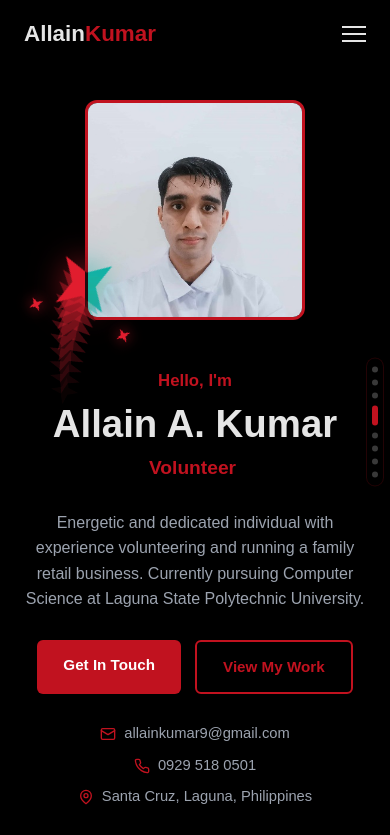
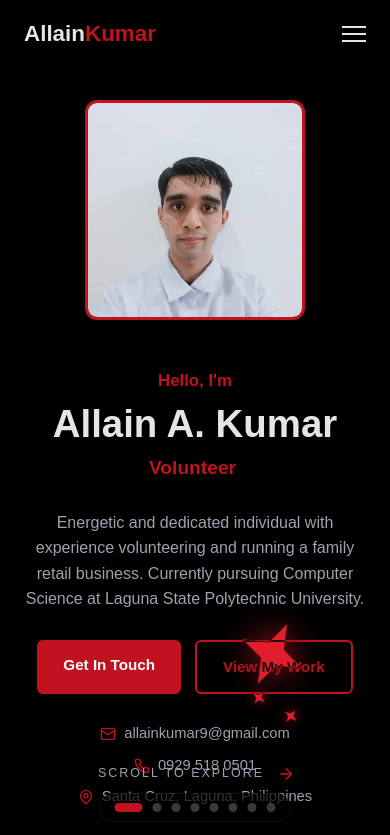
Before and after one commit to AllainKumar/github-portfolio, a plain HTML site: page index.html in a window 390 px wide. Shown: the top 835 px of the page. Drawn offline with nearby package versions, Linux system fonts and the light colour scheme; a web font is replaced by a local one.

Commit message:
Side-scroll on mobile, star rests until scroll or touch with slow idle spin

```diff
--- a/script.js
+++ b/script.js
@@ -123,6 +123,9 @@ if (window.gsap && window.ScrollTrigger) {
   const TRAIL = 10;
   const dots = document.getElementById('dots');
   let pinTrigger = null;
+  let panelAt = i => i / (panels.length - 1); // scroll progress where section i is in view
+  let rebuild = null;
+  let activeIndex = 0;
 
   // one progress dot per section
   const dotBtns = panels.map(panel => {
@@ -136,6 +139,7 @@ if (window.gsap && window.ScrollTrigger) {
     return btn;
   });
   function setActiveDot(i) {
+    activeIndex = i;
     dotBtns.forEach((b, j) => b.classList.toggle('active', i === j));
   }
 
@@ -165,6 +169,7 @@ if (window.gsap && window.ScrollTrigger) {
       }
     });
     pinTrigger = tween.scrollTrigger;
+    panelAt = i => i / (panels.length - 1);
 
     return () => {
       ScrollTrigger.removeEventListener('refreshInit', fitPanels);
@@ -174,15 +179,85 @@ if (window.gsap && window.ScrollTrigger) {
     };
   });
 
-  // mobile keeps the normal vertical page; the dots follow whichever section is mid-screen
-  function updateMobileDot() {
-    if (pinTrigger) return;
-    let i = 0;
-    panels.forEach((p, j) => { if (p.getBoundingClientRect().top <= innerHeight / 2) i = j; });
-    setActiveDot(i);
-  }
-  window.addEventListener('scroll', updateMobileDot, { passive: true });
-  updateMobileDot();
+  // phones get the same sideways travel, but a section taller than the screen
+  // first scrolls up inside its panel before the next one slides in
+  gsap.matchMedia().add('(max-width: 800px)', () => {
+    document.body.classList.add('hs');
+    let tl = null, moves = [], lastWidth = innerWidth;
+    const boxes = panels.map(p => p.querySelector('.container'));
+
+    function build() {
+      const current = tl ? activeIndex : 0;
+      if (tl) { tl.scrollTrigger.kill(true); tl.kill(); }
+      gsap.set(track, { x: 0 });
+      gsap.set(boxes, { y: 0 });
+      tl = gsap.timeline({ defaults: { ease: 'none' } });
+      moves = [];
+      const marks = [];
+      // timeline durations are in pixels, so scroll length matches the distance travelled
+      panels.forEach((panel, i) => {
+        const cs = getComputedStyle(panel);
+        const over = boxes[i].offsetHeight - (panel.clientHeight - parseFloat(cs.paddingTop) - parseFloat(cs.paddingBottom));
+        panel.classList.toggle('tall', over > 0);
+        marks.push(tl.duration());
+        if (over > 0) tl.to(boxes[i], { y: -over, duration: over });
+        const next = panels[i + 1];
+        if (next) {
+          moves.push([tl.duration(), tl.duration() + next.offsetWidth]);
+          tl.to(track, { x: -next.offsetLeft, duration: next.offsetWidth });
+        }
+      });
+      const total = tl.duration();
+      pinTrigger = ScrollTrigger.create({
+        animation: tl,
+        trigger: hscroll,
+        pin: true,
+        scrub: 1,
+        end: '+=' + total,
+        // only snap while a section is part-way through sliding in
+        snap: {
+          snapTo: v => {
+            const t = v * total;
+            const m = moves.find(([a, b]) => t > a && t < b);
+            return m ? (t - m[0] < m[1] - t ? m[0] : m[1]) / total : v;
+          },
+          inertia: false, duration: { min: .25, max: .7 }, delay: .05, ease: 'power2.inOut'
+        },
+        onUpdate: self => {
+          const t = self.progress * total;
+          setActiveDot(moves.filter(([a, b]) => t >= (a + b) / 2).length);
+          document.body.classList.toggle('hs-moved', self.progress > .02);
+        },
+        onLeave: () => document.body.classList.add('hs-past'),
+        onEnterBack: () => document.body.classList.remove('hs-past')
+      });
+      panelAt = i => marks[i] / total;
+      if (current) { pinTrigger.refresh(); scrollToPanel('#' + panels[current].id, 'instant'); }
+    }
+    build();
+    setActiveDot(0);
+    rebuild = build;
+
+    // rebuild when the width changes (rotation), not when the address bar hides
+    const onResize = () => {
+      if (innerWidth === lastWidth) return;
+      lastWidth = innerWidth;
+      build();
+    };
+    window.addEventListener('resize', onResize);
+
+    return () => {
+      window.removeEventListener('resize', onResize);
+      tl.scrollTrigger.kill(true);
+      tl.kill();
+      gsap.set(track, { clearProps: 'transform' });
+      gsap.set(boxes, { clearProps: 'transform' });
+      panels.forEach(p => p.classList.remove('tall'));
+      document.body.classList.remove('hs', 'hs-moved', 'hs-past');
+      rebuild = null;
+      pinTrigger = null;
+    };
+  });
 
   // hero entrance
   gsap.from('.hero-text > *', { y: 40, autoAlpha: 0, duration: .9, stagger: .08, ease: 'power3.out' });
@@ -203,9 +278,12 @@ if (window.gsap && window.ScrollTrigger) {
     el: copyStar('mini'), x: innerWidth / 2, y: innerHeight / 2,
     follow: i ? .05 : .08, orbit: i ? 95 : 70, phase: i * Math.PI, dir: i ? -1 : 1
   }));
-  const s = { x: innerWidth / 2, y: innerHeight / 2, angle: 0, scale: 0, speed: 0, lastY: scrollY, intro: 0 };
+  const s = { x: innerWidth / 2, y: innerHeight / 2, angle: 0, scale: 0, speed: 0, lastY: scrollY, intro: 0, clock: 0, energy: 0, touching: false };
   const trail = [];
   gsap.to(s, { intro: 1, duration: 1.4, ease: 'back.out(1.6)', delay: .3 });
+  // the star only flies while the screen is touched (or mouse held) or the page is scrolling
+  ['touchstart', 'pointerdown'].forEach(e => addEventListener(e, () => { s.touching = true; }, { passive: true }));
+  ['touchend', 'touchcancel', 'pointerup'].forEach(e => addEventListener(e, () => { s.touching = false; }, { passive: true }));
   const place = (el, x, y, angle, scale) => {
     el.style.transform = `translate(${x}px, ${y}px) rotate(${angle}deg) scale(${scale})`;
   };
@@ -215,13 +293,18 @@ if (window.gsap && window.ScrollTrigger) {
     const max = document.documentElement.scrollHeight - h;
     const p = pinTrigger ? pinTrigger.progress : (max > 0 ? scrollY / max : 0);
     const f = Math.min(dt / 16.7, 3); // keep speeds the same at any frame rate
+    const active = s.touching || scrollY !== s.lastY;
     s.speed += ((scrollY - s.lastY) / Math.max(dt, 1) * 1000 - s.speed) * .15;
     s.lastY = scrollY;
-    const tx = w * .5 + w * (small ? .34 : .4) * Math.sin(time * .8 + p * 9);
-    const ty = h * .55 + h * .3 * Math.sin(time * 1.15 + p * 13) * Math.cos(time * .37 + p * 4);
+    // energy ramps up quickly when active and fades out gently, so the star glides to a stop
+    s.energy += ((active ? 1 : 0) - s.energy) * (active ? .2 : .05) * f;
+    s.clock += dt / 1000 * s.energy;
+    const c = s.clock;
+    const tx = w * .5 + w * (small ? .34 : .4) * Math.sin(c * .8 + p * 9);
+    const ty = h * .55 + h * .3 * Math.sin(c * 1.15 + p * 13) * Math.cos(c * .37 + p * 4);
     s.x += (tx - s.x) * .07 * f;
     s.y += (ty - s.y) * .07 * f;
-    s.angle += (1.2 + Math.abs(s.speed) * .004) * f;
+    s.angle += (.3 + .9 * s.energy + Math.abs(s.speed) * .004) * f; // always spins slowly, faster when active
     s.scale += (s.intro * (1 + Math.min(Math.abs(s.speed) / 2500, .9)) - s.scale) * .12;
     place(star, s.x, s.y, s.angle, s.scale);
 
@@ -235,7 +318,7 @@ if (window.gsap && window.ScrollTrigger) {
     });
 
     minis.forEach(m => {
-      const a = time * 2.4 * m.dir + m.phase;
+      const a = c * 2.4 * m.dir + m.phase;
       const r = m.orbit * s.scale * (small ? .65 : 1);
       m.x += (s.x + Math.cos(a) * r - m.x) * m.follow * f;
       m.y += (s.y + Math.sin(a) * r - m.y) * m.follow * f;
@@ -247,10 +330,9 @@ if (window.gsap && window.ScrollTrigger) {
   // in-page links scroll to the matching point along the track
   function scrollToPanel(hash, behavior = 'smooth') {
     const panel = hash && document.querySelector(hash);
-    if (!panel || panel.parentElement !== track) return false;
-    if (!pinTrigger) { panel.scrollIntoView({ behavior }); return true; }
-    const offset = panel.offsetLeft - (window.innerWidth - panel.offsetWidth) / 2;
-    window.scrollTo({ top: pinTrigger.start + Math.min(Math.max(offset, 0), distance()), behavior });
+    if (!pinTrigger || !panel || panel.parentElement !== track) return false;
+    const at = panelAt(panels.indexOf(panel));
+    window.scrollTo({ top: pinTrigger.start + at * (pinTrigger.end - pinTrigger.start), behavior });
     return true;
   }
   document.querySelectorAll('a[href^="#"]').forEach(a => {
@@ -263,7 +345,10 @@ if (window.gsap && window.ScrollTrigger) {
     });
   });
 
+  // section heights change once the web fonts and images arrive
+  window.addEventListener('load', () => { if (rebuild) rebuild(); ScrollTrigger.refresh(); });
   document.fonts.ready.then(() => {
+    if (rebuild) rebuild();
     ScrollTrigger.refresh();
     if (location.hash) scrollToPanel(location.hash, 'instant');
   });
--- a/style.css
+++ b/style.css
@@ -272,8 +272,8 @@ body.hs .reveal { transition: opacity .8s ease, transform .8s cubic-bezier(.2, .
 body.hs .reveal:not(.visible) { transform: translateX(80px); filter: blur(6px); }
 
 /* red four-point star that flies around the screen (moved by script.js) */
-.scroll-hint { display: none; }
-.star-layer {
+.star-layer, .dots, .scroll-hint { display: none; }
+body.hs .star-layer {
   display: block; position: fixed; inset: 0; z-index: 90; pointer-events: none;
   mix-blend-mode: difference; /* text under the star changes colour */
   transition: opacity .4s, visibility .4s;
@@ -285,26 +285,20 @@ body.hs .reveal:not(.visible) { transform: translateX(80px); filter: blur(6px);
 .star-layer .star { filter: drop-shadow(0 0 16px rgba(225, 29, 46, .75)); }
 .star-layer .mini { filter: drop-shadow(0 0 30px rgba(225, 29, 46, .9)); }
 
-/* progress dots: a slim column on the right edge (phones), a bar at the bottom (desktop) */
-.dots {
-  display: flex; flex-direction: column; align-items: center; gap: 7px;
-  position: fixed; right: 6px; top: 50%; transform: translateY(-50%); z-index: 50;
-  padding: 8px 5px; border-radius: 999px;
+/* progress dots */
+body.hs .dots {
+  display: flex; align-items: center; gap: 10px;
+  position: fixed; left: 50%; bottom: 22px; transform: translateX(-50%); z-index: 50;
+  padding: 9px 14px; border-radius: 999px;
   background: rgba(0, 0, 0, .7); border: 1px solid var(--accent-dim);
   transition: opacity .4s, visibility .4s;
 }
 .dots button {
-  width: 6px; height: 6px; padding: 0; border: 0; border-radius: 999px; cursor: pointer;
-  background: rgba(229, 229, 229, .25); transition: width .35s, height .35s, background .35s;
+  width: 9px; height: 9px; padding: 0; border: 0; border-radius: 999px; cursor: pointer;
+  background: rgba(229, 229, 229, .25); transition: width .35s, background .35s;
 }
 .dots button:hover { background: rgba(229, 229, 229, .6); }
-.dots button.active { height: 20px; background: var(--accent); }
-body.hs .dots {
-  flex-direction: row; gap: 10px; right: auto; top: auto; left: 50%; bottom: 22px;
-  transform: translateX(-50%); padding: 9px 14px;
-}
-body.hs .dots button { width: 9px; height: 9px; }
-body.hs .dots button.active { width: 28px; }
+.dots button.active { width: 28px; background: var(--accent); }
 body.hs-past .star-layer, body.hs-past .dots { opacity: 0; visibility: hidden; }
 
 /* scroll hint on the first screen */
@@ -338,6 +332,13 @@ body.hs-moved .scroll-hint { opacity: 0; }
   .about-grid { grid-template-columns: 1fr; }
   .stats { grid-template-columns: repeat(2, 1fr); }
   .star-layer svg { width: 70px; height: 70px; margin: -35px 0 0 -35px; }
+  /* sections taller than the screen start at the top and scroll up inside their panel (script.js) */
+  body.hs .hscroll, body.hs .track > * { height: 100vh; height: 100svh; }
+  body.hs .track > section { padding: 84px 0 76px; }
+  body.hs .track > .hero { padding-bottom: 76px; }
+  body.hs .track > .tall { align-items: flex-start; }
+  body.hs .scroll-hint { bottom: 60px; }
+  body.hs .scroll-hint .mouse { display: none; }
 
   .hamburger { display: flex; }
   .nav-links {
```
